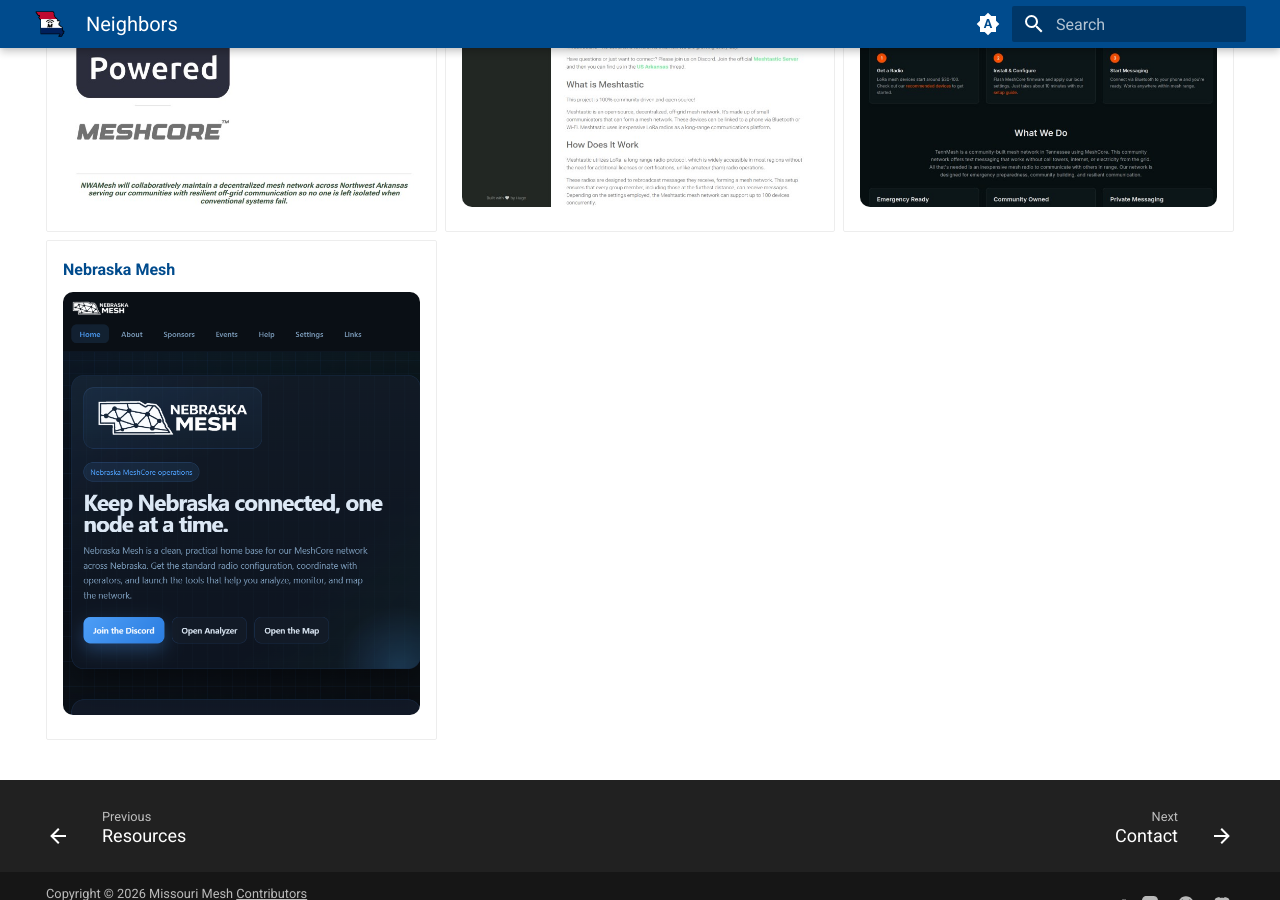
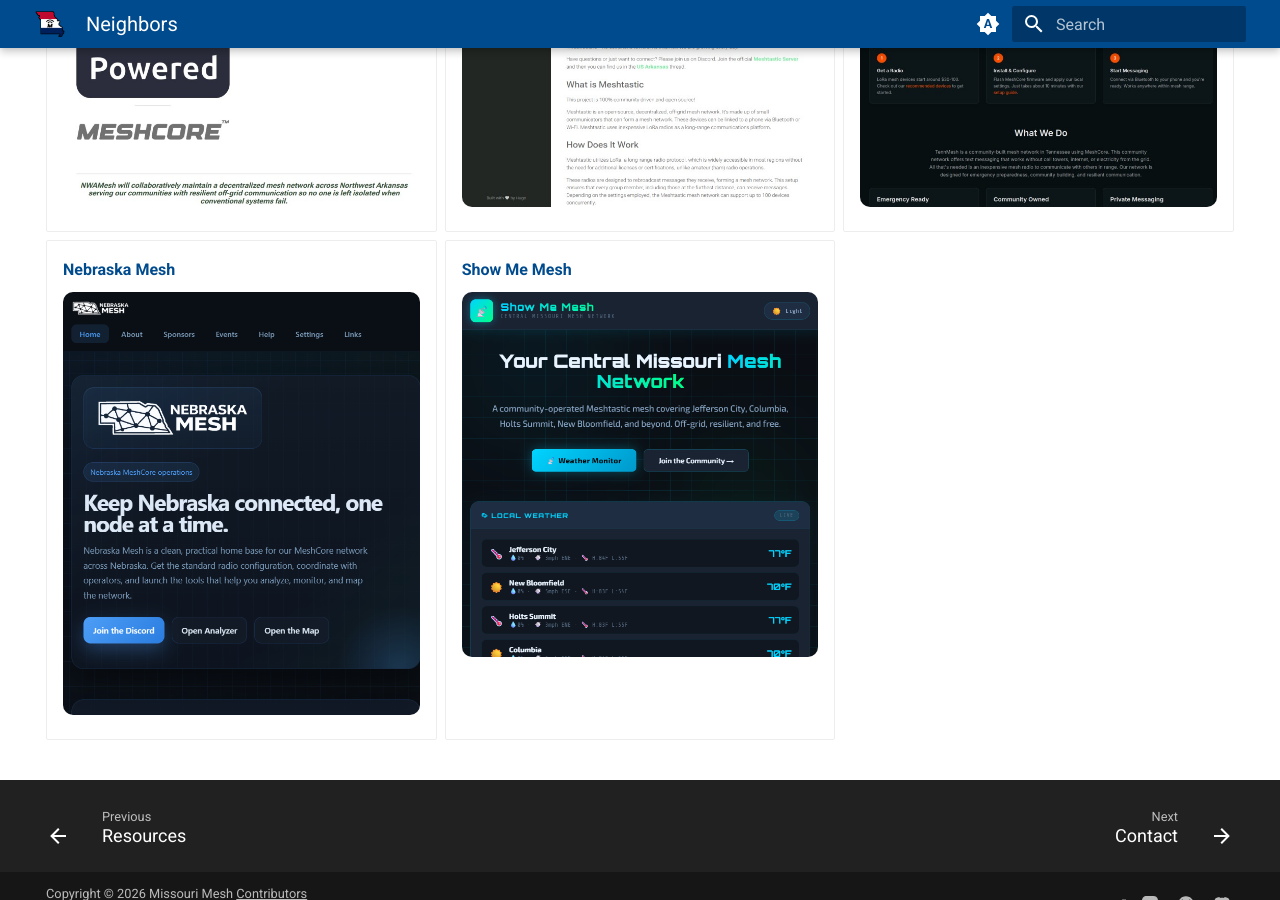
Before and after one commit to missourimesh/missourimesh.org, an MkDocs documentation site: the page built from docs/neighbors.md, in a window 1280 px wide and 900 px high, scrolled down 881 px. Built offline with MkDocs 1.6.1 and Material for MkDocs 9.7.7, drawn with Linux system fonts in a browser that asks for light colours.

Commit message:
Added show me mesh to neighbors tab

```diff
--- a/docs/neighbors.md
+++ b/docs/neighbors.md
@@ -11,24 +11,27 @@
 <div class="grid cards small" markdown>
 
 -   [__Saint Louis Mesh__](https://meshstl.org/)
-    ![Link preview](./assets/images/previews/meshstl.org.jpg)
+    ![Saint Louis Mesh website preview showing community mesh network information](./assets/images/previews/meshstl.org.jpg)
 
 -   [__Chicagoland Mesh__](https://chimesh.org/)
-    ![Link preview](./assets/images/previews/chimesh.org.jpg)
+    ![Chicagoland Mesh website preview showing regional mesh network details](./assets/images/previews/chimesh.org.jpg)
 
 -   [__Iowa Mesh__](https://iowamesh.org/)
-    ![Link preview](./assets/images/previews/iowamesh.org.jpg)
+    ![Iowa Mesh website preview featuring community-operated mesh network](./assets/images/previews/iowamesh.org.jpg)
 
 -   [__Northwest Arkansas Mesh__](https://nwame.sh/)
-    ![Link preview](./assets/images/previews/nwame.sh.jpg)
+    ![Northwest Arkansas Mesh website preview with local network information](./assets/images/previews/nwame.sh.jpg)
 
 -   [__Central Arkansas Mesh__](https://lrme.sh/)
-    ![Link preview](./assets/images/previews/lrme.sh.jpg)
+    ![Central Arkansas Mesh website preview showcasing community mesh resources](./assets/images/previews/lrme.sh.jpg)
 
 -   [__Tennessee Mesh__](https://tennmesh.com/)
-    ![Link preview](./assets/images/previews/tennmesh.com.jpg)
+    ![Tennessee Mesh website preview displaying regional mesh network content](./assets/images/previews/tennmesh.com.jpg)
 
 -   [__Nebraska Mesh__](https://www.nebraskamesh.net/)
-    ![Link preview](./assets/images/previews/www.nebraskamesh.net.png)
+    ![Nebraska Mesh website preview featuring state mesh network information](./assets/images/previews/www.nebraskamesh.net.png)
+
+-   [__Show Me Mesh__](https://mo-mesh.com/)
+    ![Show Me Mesh website preview highlighting Central Missouri mesh network](./assets/images/previews/mo-mesh.com.png)
 
 </div>
```
Also changed, not shown: docs/assets/images/previews/mo-mesh.com.png (added), docs/assets/images/previews/www.nebraskamesh.net.jpg (added).
